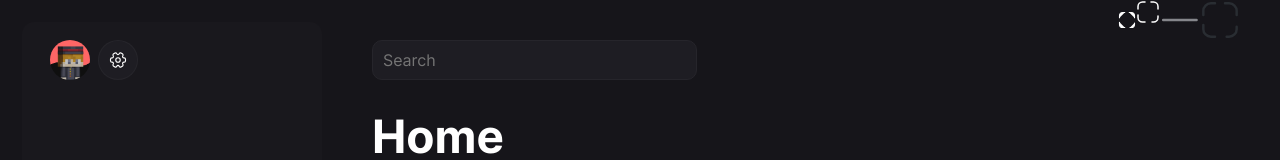
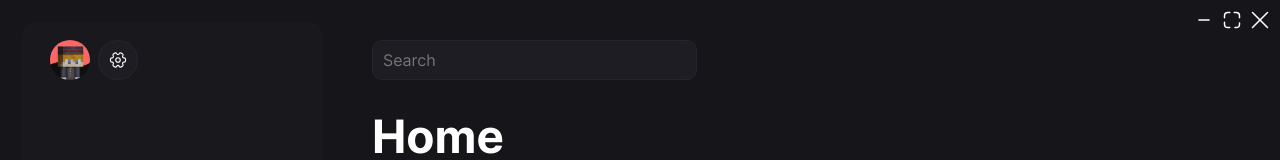
Before and after one commit to vleerapp/Vleer, a Nuxt app: page / in a window 1280 px wide. Shown: the top 160 px of the page. Built offline with nearby package versions, Linux system fonts and the light colour scheme.

Commit message:
fixed titlebar icons

```diff
--- a/components/titlebar.vue
+++ b/components/titlebar.vue
@@ -1,32 +1,39 @@
 <template>
   <div data-tauri-drag-region class="titlebar">
-    <svg width="18" height="18" viewBox="0 0 24 24" fill="none" class="titlebar-button" id="titlebar-minimize"
-      xmlns="http://www.w3.org/2000/svg">
-      <path d="M2 9V6.5C2 4.01 4.01 2 6.5 2H9" stroke="#ffffff" stroke-width="1.5" stroke-linecap="round"
-        stroke-linejoin="round" />
-      <path d="M15 2H17.5C19.99 2 22 4.01 22 6.5V9" stroke="#ffffff" stroke-width="1.5" stroke-linecap="round"
-        stroke-linejoin="round" />
-      <path d="M22 16V17.5C22 19.99 19.99 22 17.5 22H16" stroke="#ffffff" stroke-width="1.5" stroke-linecap="round"
-        stroke-linejoin="round" />
-      <path d="M9 22H6.5C4.01 22 2 19.99 2 17.5V15" stroke="#ffffff" stroke-width="1.5" stroke-linecap="round"
-        stroke-linejoin="round" />
-    </svg>
+    <div class="titlebar-button" id="titlebar-minimize">
+      <svg width="20" height="20" viewBox="0 0 24 24" fill="none" xmlns="http://www.w3.org/2000/svg">
+        <path d="M6 12H18" stroke="#fff" stroke-width="2" stroke-linecap="round" stroke-linejoin="round" />
+      </svg>
+    </div>
 
-    <svg id="titlebar-minimize" width="24" height="24" viewBox="0 0 24 24" fill="none" xmlns="http://www.w3.org/2000/svg">
-      <path d="M2 9V6.5C2 4.01 4.01 2 6.5 2H9" stroke="#ffffff" stroke-width="1.5" stroke-linecap="round"
-        stroke-linejoin="round" />
-      <path d="M15 2H17.5C19.99 2 22 4.01 22 6.5V9" stroke="#ffffff" stroke-width="1.5" stroke-linecap="round"
-        stroke-linejoin="round" />
-      <path d="M22 16V17.5C22 19.99 19.99 22 17.5 22H16" stroke="#ffffff" stroke-width="1.5" stroke-linecap="round"
-        stroke-linejoin="round" />
-      <path d="M9 22H6.5C4.01 22 2 19.99 2 17.5V15" stroke="#ffffff" stroke-width="1.5" stroke-linecap="round"
-        stroke-linejoin="round" />
-    </svg>
+    <div class="titlebar-button" id="titlebar-maximize">
+      <svg width="18" height="18" viewBox="0 0 24 24" fill="none" xmlns="http://www.w3.org/2000/svg">
+        <path d="M2 9V6.5C2 4.01 4.01 2 6.5 2H9" stroke="#ffffff" stroke-width="2" stroke-linecap="round"
+          stroke-linejoin="round" />
+        <path d="M15 2H17.5C19.99 2 22 4.01 22 6.5V9" stroke="#ffffff" stroke-width="2" stroke-linecap="round"
+          stroke-linejoin="round" />
+        <path d="M22 16V17.5C22 19.99 19.99 22 17.5 22H16" stroke="#ffffff" stroke-width="2" stroke-linecap="round"
+          stroke-linejoin="round" />
+        <path d="M9 22H6.5C4.01 22 2 19.99 2 17.5V15" stroke="#ffffff" stroke-width="2" stroke-linecap="round"
+          stroke-linejoin="round" />
+      </svg>
+    </div>
 
-
-    <img src="../assets/svg/linear/minimize.svg" stroke="white" class="titlebar-button" id="titlebar-minimize" />
-    <img src="../assets/svg/linear/maximize.svg" class="titlebar-button" id="titlebar-maximize" />
-    <img src="../assets/svg/linear/close.svg" class="titlebar-button" id="titlebar-close" />
+    <div class="titlebar-button" id="titlebar-close">
+      <svg width="18" height="18" viewBox="0 0 24 24" version="1.1" xmlns:xlink="http://www.w3.org/1999/xlink"
+        xmlns="http://www.w3.org/2000/svg">
+        <g id="close" fill-opacity="1">
+          <path d="M0 0L24 0L24 24L0 24L0 0Z" id="close" fill="none" fill-rule="evenodd" stroke="none" />
+          <g id="close">
+            <path d="M2 22L22 2" id="Vector" fill="none" fill-rule="evenodd" stroke="#fff" stroke-width="2"
+              stroke-linecap="round" stroke-linejoin="round" />
+            <path d="M22 22L2 2" id="Vector" fill="none" fill-rule="evenodd" stroke="#fff" stroke-width="2"
+              stroke-linecap="round" stroke-linejoin="round" />
+            <path d="M24 0L24 24L0 24L0 0L24 0Z" id="Vector" fill="none" fill-rule="evenodd" stroke="none" />
+          </g>
+        </g>
+      </svg>
+    </div>
   </div>
 </template>
 
--- a/css/titlebar.css
+++ b/css/titlebar.css
@@ -20,6 +20,13 @@
   top: 50%;
   transform: translateY(-50%);
   fill: white;
+  width: 28px;
+  height: 26px;
+  border-radius: 3px;
+}
+
+.titlebar-button:last-child {
+  margin-right: 6px;
 }
 
 .titlebar-button:hover {
```
